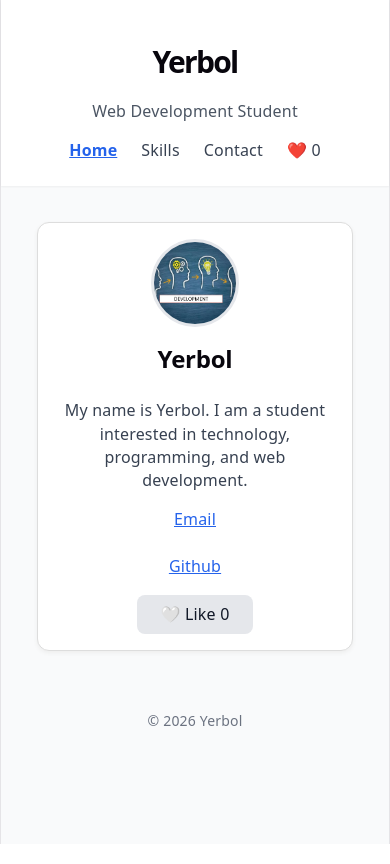
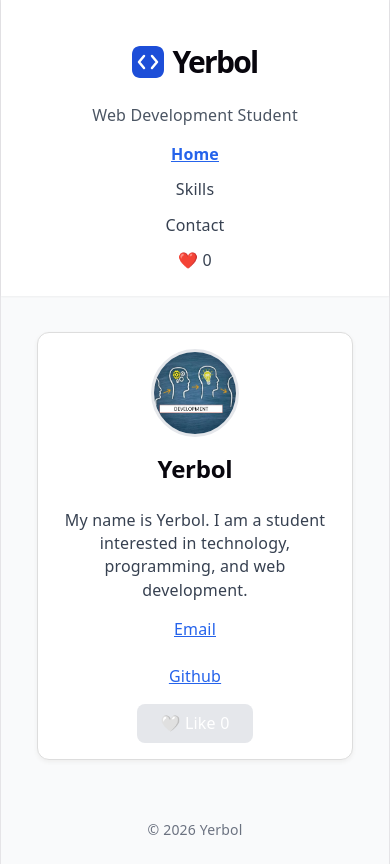
Before and after one commit to zhumabayeverbol007-ersq/iwamad-practice, a React (Vite) app: page / in a window 390 px wide. Built offline with nearby package versions, Linux system fonts and the light colour scheme.

Commit message:
Week 5: design tokens and UI components

```diff
--- a/src/components/Footer.tsx
+++ b/src/components/Footer.tsx
@@ -5,7 +5,7 @@ type FooterProps = {
 
 function Footer({ year, author }: FooterProps) {
   return (
-    <footer className="p-6 text-center text-sm text-gray-500">
+    <footer className="p-6 text-center text-sm text-muted">
       <p>© {year} {author}</p>
     </footer>
   );
--- a/src/components/Header.tsx
+++ b/src/components/Header.tsx
@@ -1,40 +1,22 @@
 import { NavLink } from 'react-router';
 import { useLikes } from '../context/LikesContext';
+import logo from '../assets/logo.svg';
 
 function Header() {
   const { likes } = useLikes();
 
   return (
     <header className="p-6 bg-white shadow-sm text-center">
-      <h1 className="text-3xl font-bold">Yerbol</h1>
+      <div className="flex items-center justify-center gap-2">
+        <img src={logo} alt="" width={32} height={32} />
+        <h1 className="text-3xl font-bold">Yerbol</h1>
+      </div>
       <p className="text-gray-600 mt-1">Web Development Student</p>
 
-      <nav className="mt-4 flex justify-center gap-6 items-center">
-        <NavLink
-          to="/"
-          end
-          className={({ isActive }) =>
-            isActive ? 'active text-blue-600 underline font-semibold' : 'text-gray-700'
-          }
-        >
-          Home
-        </NavLink>
-        <NavLink
-          to="/skills"
-          className={({ isActive }) =>
-            isActive ? 'active text-blue-600 underline font-semibold' : 'text-gray-700'
-          }
-        >
-          Skills
-        </NavLink>
-        <NavLink
-          to="/contact"
-          className={({ isActive }) =>
-            isActive ? 'active text-blue-600 underline font-semibold' : 'text-gray-700'
-          }
-        >
-          Contact
-        </NavLink>
+      <nav className="mt-4 flex flex-col items-center gap-3 sm:flex-row sm:justify-center sm:gap-6">
+        <NavLink to="/" end className={({ isActive }) => isActive ? 'active text-blue-600 underline font-semibold' : 'text-gray-700'}>Home</NavLink>
+        <NavLink to="/skills" className={({ isActive }) => isActive ? 'active text-blue-600 underline font-semibold' : 'text-gray-700'}>Skills</NavLink>
+        <NavLink to="/contact" className={({ isActive }) => isActive ? 'active text-blue-600 underline font-semibold' : 'text-gray-700'}>Contact</NavLink>
         <span className="text-gray-700">❤️ {likes}</span>
       </nav>
     </header>
--- a/src/components/LikeButton.tsx
+++ b/src/components/LikeButton.tsx
@@ -1,12 +1,17 @@
 import { useLikes } from '../context/LikesContext';
+import Button from './ui/Button';
 
 function LikeButton() {
   const { likes, addLike } = useLikes();
 
   return (
-    <button onClick={addLike} className="btn">
+    <Button
+      variant="primary"
+      onClick={addLike}
+      aria-label={`Like (${likes} likes)`}
+    >
       🤍 Like {likes}
-    </button>
+    </Button>
   );
 }
 
--- a/src/components/ProfileCard.tsx
+++ b/src/components/ProfileCard.tsx
@@ -1,5 +1,6 @@
 import LinkBadge from './LinkBadge';
 import LikeButton from './LikeButton';
+import Card from './ui/Card';
 
 type LinkItem = {
   id: number;
@@ -16,7 +17,8 @@ type ProfileCardProps = {
 
 function ProfileCard({ name, bio, avatarUrl, links }: ProfileCardProps) {
   return (
-    <article className="card flex flex-col items-center gap-4 max-w-lg w-full">
+    <Card>
+      <div className="flex flex-col items-center gap-4">
         {avatarUrl && <img src={avatarUrl} alt={name} className="avatar" />}
         <h2 className="text-2xl font-semibold">{name}</h2>
         <p className="text-center text-gray-700">{bio}</p>
@@ -32,7 +34,8 @@ function ProfileCard({ name, bio, avatarUrl, links }: ProfileCardProps) {
         )}
 
         <LikeButton />
-    </article>
+      </div>
+    </Card>
   );
 }
 
--- /dev/null
+++ b/src/components/SkillBadge.tsx
@@ -0,0 +1,16 @@
+import Tag from './ui/Tag';
+
+type Skill = {
+  id: number;
+  label: string;
+};
+
+type SkillBadgeProps = {
+  skill: Skill;
+};
+
+function SkillBadge({ skill }: SkillBadgeProps) {
+  return <Tag label={skill.label} />;
+}
+
+export default SkillBadge;
--- /dev/null
+++ b/src/components/ui/Button.tsx
@@ -0,0 +1,19 @@
+import type { ButtonHTMLAttributes } from 'react';
+
+type ButtonProps = ButtonHTMLAttributes<HTMLButtonElement> & {
+  variant?: 'primary' | 'secondary';
+};
+
+function Button({ variant = 'primary', className, children, ...rest }: ButtonProps) {
+  return (
+    <button
+      type="button"
+      className={`btn btn-${variant}${className ? ' ' + className : ''}`}
+      {...rest}
+    >
+      {children}
+    </button>
+  );
+}
+
+export default Button;
--- /dev/null
+++ b/src/components/ui/Card.tsx
@@ -0,0 +1,11 @@
+import type { ReactNode } from 'react';
+
+type CardProps = {
+  children: ReactNode;
+};
+
+function Card({ children }: CardProps) {
+  return <article className="card">{children}</article>;
+}
+
+export default Card;
--- /dev/null
+++ b/src/components/ui/Tag.tsx
@@ -0,0 +1,9 @@
+type TagProps = {
+  label: string;
+};
+
+function Tag({ label }: TagProps) {
+  return <span className="tag">{label}</span>;
+}
+
+export default Tag;
--- a/src/main.tsx
+++ b/src/main.tsx
@@ -2,7 +2,9 @@ import { StrictMode } from 'react'
 import { createRoot } from 'react-dom/client'
 import { BrowserRouter } from 'react-router'
 import { LikesProvider } from './context/LikesContext'
+import './styles/tokens.css'
 import './index.css'
+import './styles/ui.css'
 import './style.css'
 import App from './App.tsx'
 
--- a/src/pages/SkillsPage.tsx
+++ b/src/pages/SkillsPage.tsx
@@ -1,3 +1,5 @@
+import SkillBadge from '../components/SkillBadge';
+
 type Skill = {
   id: number;
   label: string;
@@ -29,8 +31,8 @@ function SkillsPage() {
       {skills.length > 0 ? (
         <ul className="flex gap-4 flex-wrap">
           {skills.map((skill) => (
-            <li key={skill.id} className="px-4 py-2 bg-gray-100 rounded">
-              {skill.label}
+            <li key={skill.id}>
+              <SkillBadge skill={skill} />
             </li>
           ))}
         </ul>
--- /dev/null
+++ b/src/styles/tokens.css
@@ -0,0 +1,14 @@
+:root {
+  --color-primary: #1d4ed8;
+  --color-on-primary: #ffffff;
+  --color-text: #1f2937;
+  --color-text-muted: #6b7280;
+  --color-surface: #ffffff;
+  --color-border: #d1d5db;
+
+  --space-2: 8px;
+  --space-4: 16px;
+  --space-6: 24px;
+
+  --radius-md: 8px;
+}
--- /dev/null
+++ b/src/styles/ui.css
@@ -0,0 +1,59 @@
+.btn {
+  display: inline-flex;
+  align-items: center;
+  justify-content: center;
+  gap: var(--space-2);
+  padding: var(--space-2) var(--space-4);
+  border: none;
+  border-radius: var(--radius-md);
+  font-size: 1rem;
+  font-weight: 500;
+  cursor: pointer;
+  transition: background 0.2s, color 0.2s;
+}
+
+.btn-primary {
+  background: var(--color-primary);
+  color: var(--color-on-primary);
+}
+
+.btn-primary:hover {
+  opacity: 0.9;
+}
+
+.btn-secondary {
+  background: var(--color-surface);
+  color: var(--color-text);
+  border: 1px solid var(--color-border);
+}
+
+.card {
+  display: flex;
+  flex-direction: column;
+  gap: var(--space-2);
+  padding: var(--space-4);
+  border: 1px solid var(--color-border);
+  border-radius: var(--radius-md);
+  background: var(--color-surface);
+}
+
+.tag {
+  display: inline-flex;
+  align-items: center;
+  gap: var(--space-2);
+  padding: 2px var(--space-2);
+  border: 1px solid var(--color-border);
+  border-radius: 999px;
+  background: var(--color-surface);
+  color: var(--color-text);
+  font-size: 0.875rem;
+}
+
+:focus-visible {
+  outline: 2px solid var(--color-primary);
+  outline-offset: 2px;
+}
+
+.text-muted {
+  color: var(--color-text-muted);
+}
```
Also changed, not shown: src/assets/logo.svg (added), 5 other files (tests, documents, lock files or other folders). Lines whose indentation alone changed are shown as unchanged.
